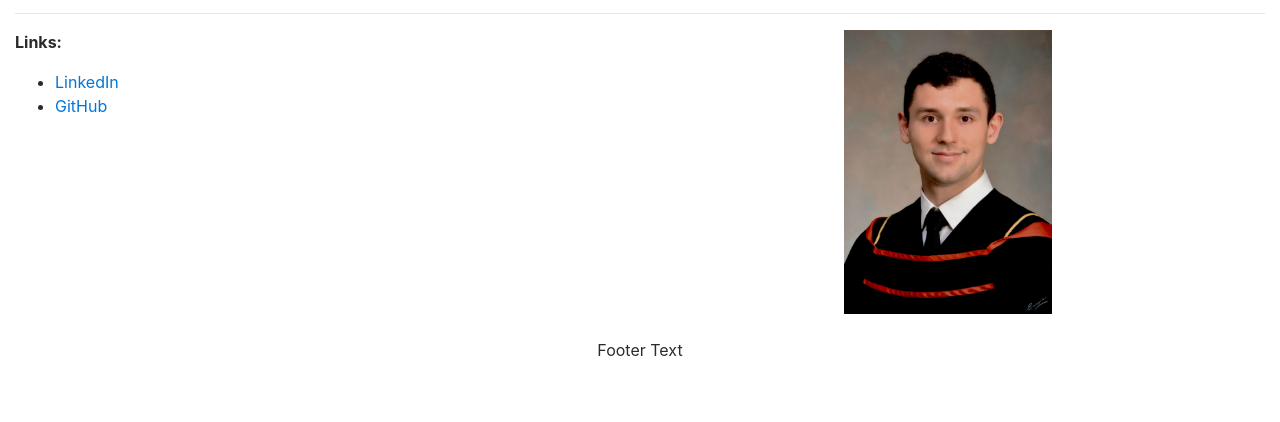
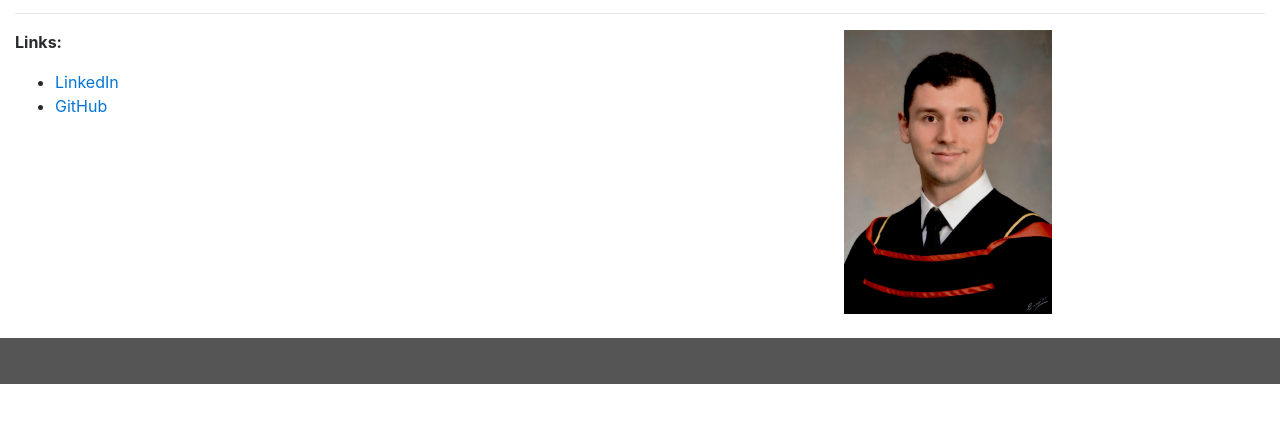
Before and after one commit to joshua-deans/joshua-deans.github.io, a plain HTML site: page index.html in a window 1280 px wide. Shown: the part 304-726 px from the top of the page. Drawn offline with nearby package versions, Linux system fonts and the light colour scheme.

Commit message:
Update page

```diff
--- a/index.html
+++ b/index.html
@@ -7,6 +7,13 @@
     <meta name="viewport" content="width=device-width, initial-scale=1.0">
     <title>Joshua Deans</title>
     <link rel="stylesheet" href="https://maxcdn.bootstrapcdn.com/bootstrap/4.0.0-beta.3/css/bootstrap.min.css" integrity="sha384-Zug+QiDoJOrZ5t4lssLdxGhVrurbmBWopoEl+M6BdEfwnCJZtKxi1KgxUyJq13dy" crossorigin="anonymous">
+    <style>
+        footer {
+            background-color: #555;
+            color: white;
+            padding: 15px;
+        }
+    </style>
 </head>
 <body class="bg-light text-dark">
 <div class="container-fluid">
@@ -50,7 +57,7 @@
 </div><br>
 
 <footer class="container-fluid text-center bg-dark text-light">
-    <p>Footer Text</p>
+    <p></p>
 </footer>
 
 </body>
```
